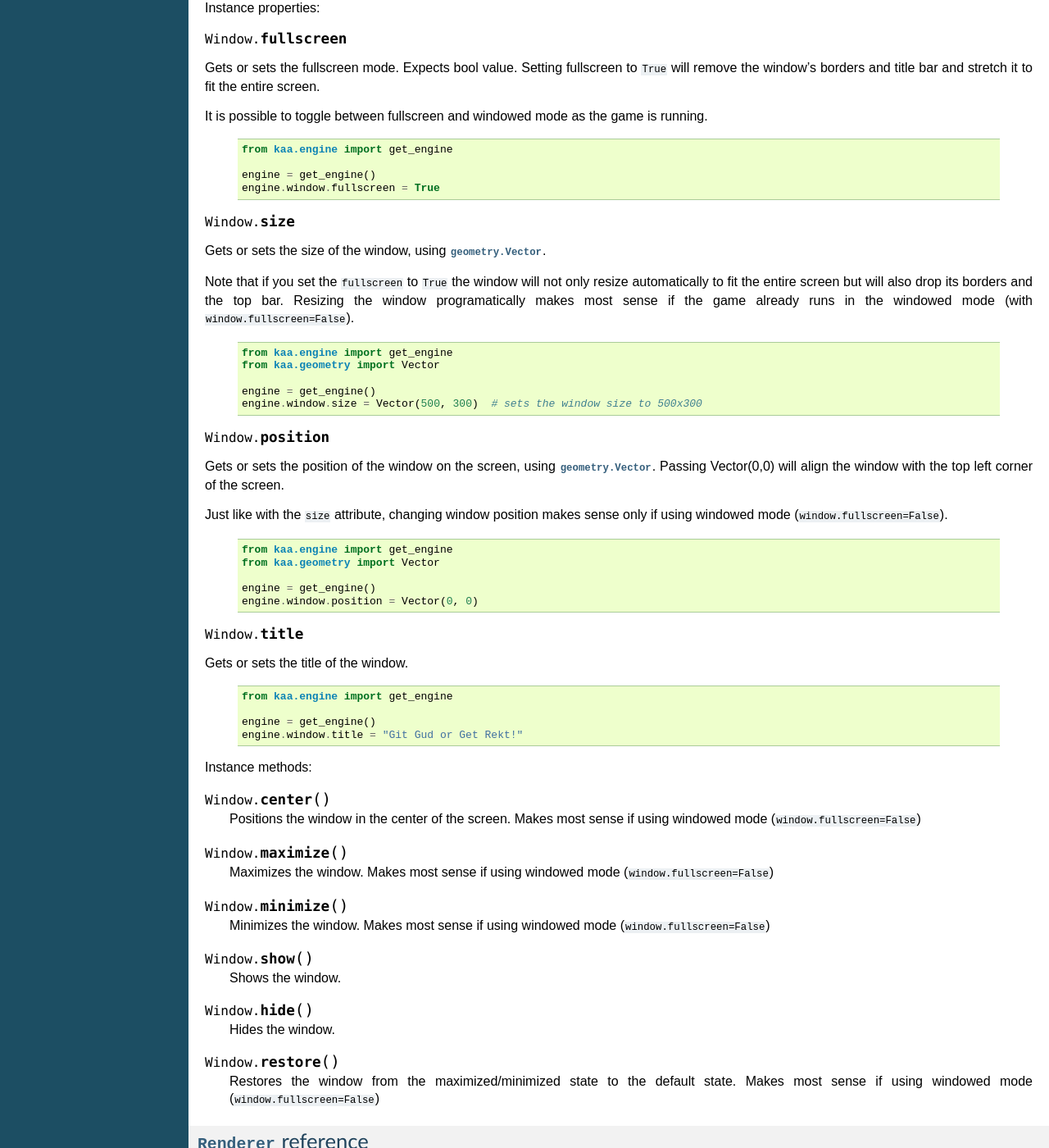
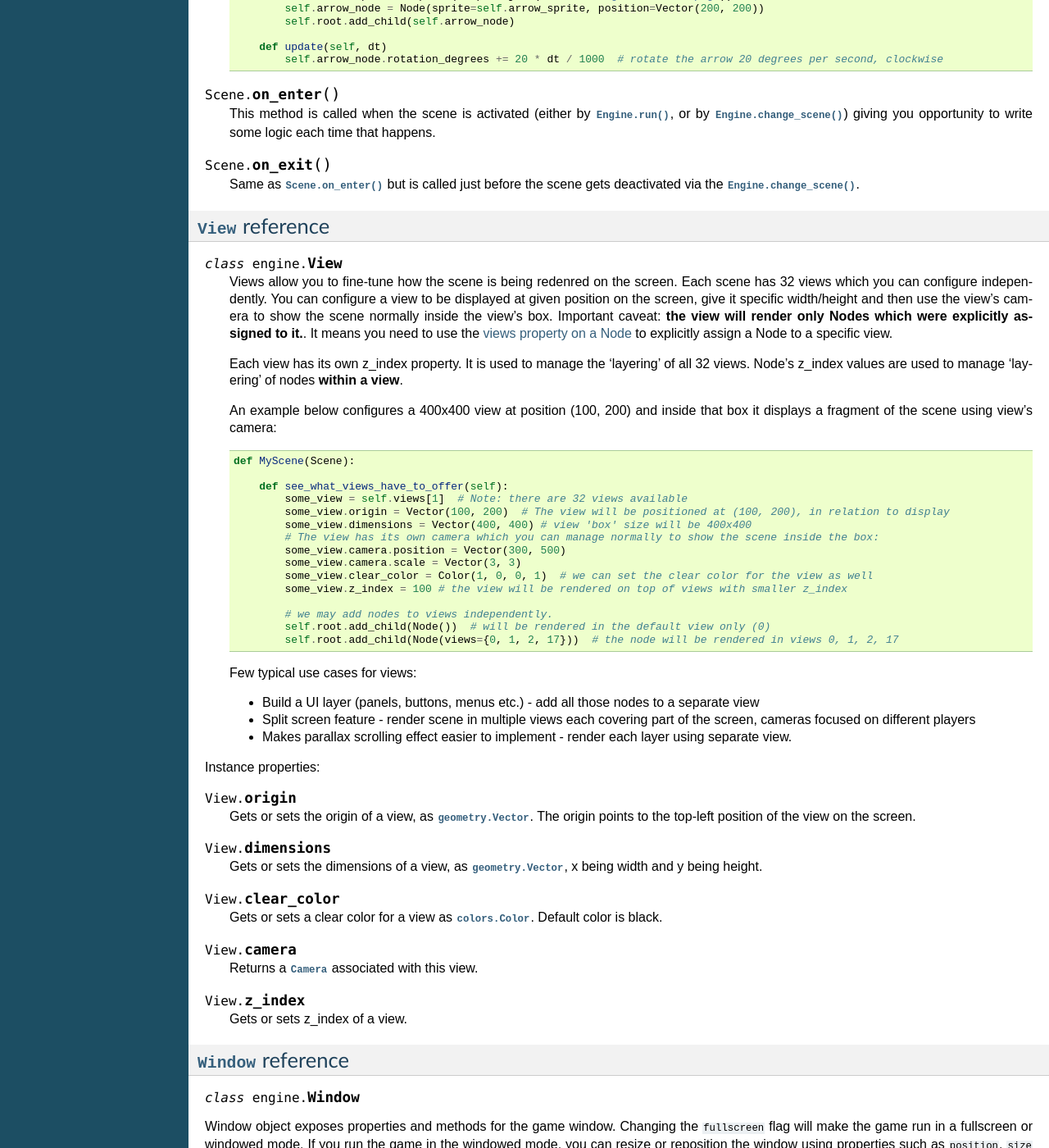
Before and after one commit to kaaengine/kaa, a Sphinx documentation site: the page built from docs/reference/engine.rst, in a window 1280 px wide and 1400 px high, scrolled down 6632 px. Shown: the whole window at 82% size. Built offline with Sphinx 7.4.7, drawn with Linux system fonts in a browser that asks for light colours; some of the changed text lies outside the part shown.

Commit message:
added documenation for views

```diff
--- a/docs/reference/engine.rst
+++ b/docs/reference/engine.rst
@@ -39,13 +39,12 @@ Constructor:
             engine.run(scene)
 
 
-    To run the game in a fullscreen Full HD sized window, using 800x600 resolution:
+    To run the game in a fullscreen window, using 800x600 virtual resolution:
 
     .. code-block:: python
 
         with Engine(virtual_resolution=Vector(800, 600)) as engine:
             scene = MyScene()
-            engine.window.size = Vector(1920, 1080)
             engine.window.fullscreen = True
             engine.run(scene)
 
@@ -65,7 +64,7 @@ Constructor:
             engine.window.size = Vector(1200, 1000)
             engine.window.fullscreen = False
             engine.window.title = "Welcome to the wonderful world of kaa engine"
-            engine.renderer.clear_color = Color(0, 1.0, 0, 1) # RGBA format
+            scene.clear_color = Color(0, 1.0, 0, 1) # RGBA format
             engine.run(scene)
 
     Be sure to check out the :ref:`virtual_resolution <Engine.virtual_resolution>` documentation for more information on
@@ -86,7 +85,7 @@ Instance properties:
     Gets or sets the virtual resolution size. Expects :class:`geometry.Vector` as a value, representing
     resolution's width and height.
 
-    When writing a game you would like to have a consistent way of referencing coordinates, independent from the screen
+    When writing a game you would like to have a consistent way of referencing coordinates, independent from the display
     resolution the game is running on. So for example when you draw some image on position (100, 200) you would like it
     to always be the same (100, 200) position on the 1366x768 laptop screen, 1920x1060 full HD monitor or any other
     of `dozens display resolutions out there. <https://en.wikipedia.org/wiki/Display_resolution#/media/File:Vector_Video_Standards8.svg>`_
@@ -139,20 +138,6 @@ Instance properties:
         engine.window.title = "Hello world"
         engine.window.fullscreen = False
         engine.window.size = Vector(1920, 1080)
-
-.. _Engine.renderer:
-.. attribute:: Engine.renderer
-
-    A get accessor to the :class:`Renderer` object which exposes kaa renderer properties such as
-    frame buffer clear color. Check out the :class:`Renderer` documentation for a list of all available properties.
-
-    .. code-block:: python
-
-        from kaa.engine import get_engine
-        from kaa.colors import Color
-
-        engine = get_engine()
-        engine.renderer.clear_color = Color(1, 0, 0, 1) #set the clear color to red (dunno why we'd do that but we can!)
 
 .. _Engine.audio:
 .. attribute:: Engine.audio
@@ -298,6 +283,7 @@ Constructor:
       * includes an events list which occurred during the current frame (mouse, keyboard, controllers, music, etc.)
 
     * Use the :ref:`camera <Scene.camera>` property to control the camera
+    * Use the :ref:`views <Scene.views>` property to access views. Read more how :class:`View` objects work.
 
     The Scene constructor does not take any parameters. As stated above, you should never instantiate a
     :class:`Scene` directly but write your own scene class that inherit from it. Use the Scene's constructor to add
@@ -327,8 +313,9 @@ Instance properties:
 .. _Scene.camera:
 .. attribute:: Scene.camera
 
-    A get accessor to the :class:`Camera` object which contains properties and methods for manipulating the camera
-    (moving, rotating, etc.). See the :class:`Camera` documentation for a full list of available properties and methods.
+    A get accessor to the :class:`Camera` object of the default view (:ref:`read more about views here <Scene.views>`).
+    Camera object includes properties and methods for manipulating the camera (moving, rotating, etc.).
+    See the :class:`Camera` documentation for a full list of available properties and methods.
 
     .. code-block:: python
 
@@ -347,6 +334,23 @@ Instance properties:
 .. attribute:: Scene.engine
 
     Returns :class:`Engine` instance.
+
+
+.. _Scene.views:
+.. attribute:: Scene.views
+
+    Allows for accessing views by index. Each Scene has 32 views. Check out :class:`View` reference for more information
+    on how views work.
+
+    .. code-block:: python
+
+        def MyScene(Scene):
+
+            def how_to_access_views(self)
+                print(len(self.views))  # 32 views
+                the_default_view = self.views[0] # view with 0 index is the default view.
+                some_view = self.views[17]
+
 
 .. _Scene.input:
 .. attribute:: Scene.input
@@ -398,6 +402,34 @@ Instance properties:
                 self.root.add_child(self.arrow_node)
 
 
+.. attribute:: Scene.clear_color
+
+Gets or sets the clear color (:class:`colors.Color`) for the default view. Check out :class:`View` documentation for
+more information on views.
+
+An example of 800x600 viewport, colored in green, running in the 1200x1000 window using :code:`no_stretch` mode:
+
+    .. code-block:: python
+
+        from kaa.engine import Engine, Scene, VirtualResolutionMode
+        from kaa.colors import Color
+        from kaa.geometry import Vector
+
+        class MyScene(Scene):
+
+            def update(self, dt):
+                pass
+
+
+        with Engine(virtual_resolution=Vector(800, 600),
+                    virtual_resolution_mode=VirtualResolutionMode.no_stretch) as engine:
+
+            scene = MyScene()
+            scene.clear_color = Color(0, 1, 0, 1) # RGBA format
+            engine.window.size = Vector(1200, 1000)
+            engine.run(scene)
+
+
 Instance methods:
 
 .. method:: Scene.update(dt)
@@ -432,6 +464,71 @@ Instance methods:
 
     Same as :meth:`Scene.on_enter` but is called just before the scene gets deactivated via the
     :meth:`Engine.change_scene`.
+
+
+:class:`View` reference
+-----------------------
+
+.. class:: View
+
+    Views allow you to fine-tune how the scene is being redenred on the screen. Each scene has 32 views which you
+    can configure independently. You can configure a view to be displayed at given position on the screen, give it
+    specific width/height and then use the view's camera to show the scene normally inside the view's box.
+    Important caveat: **the view will render only Nodes which were explicitly assigned to it.**. It means
+    you need to use the :ref:`views property on a Node <Node.views>` to explicitly assign a Node to a specific view.
+
+    Each view has its own z_index property. It is used to manage the 'layering' of all 32 views. Node's z_index values are
+    used to manage 'layering' of nodes **within a view**.
+
+    An example below configures a 400x400 view at position (100, 200) and inside that box it displays
+    a fragment of the scene using view's camera:
+
+    .. code-block:: python
+
+        def MyScene(Scene):
+
+            def see_what_views_have_to_offer(self):
+                some_view = self.views[1]  # Note: there are 32 views available
+                some_view.origin = Vector(100, 200)  # The view will be positioned at (100, 200), in relation to display
+                some_view.dimensions = Vector(400, 400) # view 'box' size will be 400x400
+                # The view has its own camera which you can manage normally to show the scene inside the box:
+                some_view.camera.position = Vector(300, 500)
+                some_view.camera.scale = Vector(3, 3)
+                some_view.clear_color = Color(1, 0, 0, 1)  # we can set the clear color for the view as well
+                some_view.z_index = 100 # the view will be rendered on top of views with smaller z_index
+
+                # we may add nodes to views independently.
+                self.root.add_child(Node())  # will be rendered in the default view only (0)
+                self.root.add_child(Node(views={0, 1, 2, 17}))  # the node will be rendered in views 0, 1, 2, 17
+
+    Few typical use cases for views:
+
+    * Build a UI layer (panels, buttons, menus etc.) - add all those nodes to a separate view
+    * Split screen feature - render scene in multiple views each covering part of the screen, cameras focused on different players
+    * Makes parallax scrolling effect easier to implement - render each layer using separate view.
+
+Instance properties:
+
+.. attribute:: View.origin
+
+    Gets or sets the origin of a view, as :class:`geometry.Vector`. The origin points to the top-left position of the
+    view on the screen.
+
+.. attribute:: View.dimensions
+
+    Gets or sets the dimensions of a view, as :class:`geometry.Vector`, x being width and y being height.
+
+.. attribute:: View.clear_color
+
+    Gets or sets a clear color for a view as :class:`colors.Color`. Default color is black.
+
+.. attribute:: View.camera
+
+    Returns a :class:`Camera` associated with this view.
+
+.. attribute:: View.z_index
+
+    Gets or sets z_index of a view.
 
 
 :class:`Window` reference
@@ -533,41 +630,6 @@ Instance methods:
     Restores the window from the maximized/minimized state to the default state. Makes most sense if using windowed
     mode (:code:`window.fullscreen=False`)
 
-
-:class:`Renderer` reference
----------------------------
-
-.. class:: Renderer
-
-Renderer object can be accessed via :ref:`Engine.renderer <Engine.renderer>` property. It exposes renderer properties.
-
-Instance properties:
-
-.. attribute:: Renderer.clear_color
-
-Gets or sets the clear color (:class:`colors.Color`) for the viewport.
-
-An example of 800x600 viewport, colored in green, running in the 1200x1000 window using :code:`no_stretch` mode:
-
-    .. code-block:: python
-
-        from kaa.engine import Engine, Scene, VirtualResolutionMode
-        from kaa.colors import Color
-        from kaa.geometry import Vector
-
-        class MyScene(Scene):
-
-            def update(self, dt):
-                pass
-
-
-        with Engine(virtual_resolution=Vector(800, 600),
-                    virtual_resolution_mode=VirtualResolutionMode.no_stretch) as engine:
-
-            scene = MyScene()
-            engine.window.size = Vector(1200, 1000)
-            engine.renderer.clear_color = Color(0, 1.0, 0, 1) # RGBA format
-            engine.run(scene)
 
 .. _engine.AudioManager:
 
@@ -674,8 +736,8 @@ properties.
 
 .. note::
 
-    There isn't a "global" camera - each Scene has its own. Since only
-    one scene can run at a time, only active Scene's camera is being used to project the image.
+    There isn't a "global" camera - each :class:`View` has its own camera allowing to display fragments of scene
+    in different viewports.
 
 Instance properties:
 
```
Also changed, not shown: other parts of docs/reference/engine.rst (+1 -1 lines), docs/reference/nodes.rst (+14 -2 lines), docs/tutorial/part01.rst (+6 -7 lines), 1 other file.
